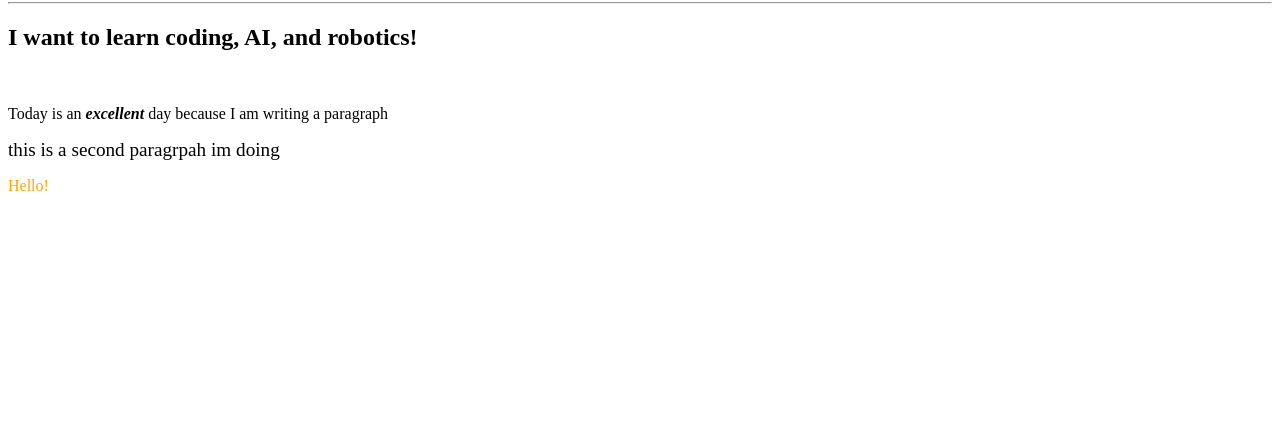
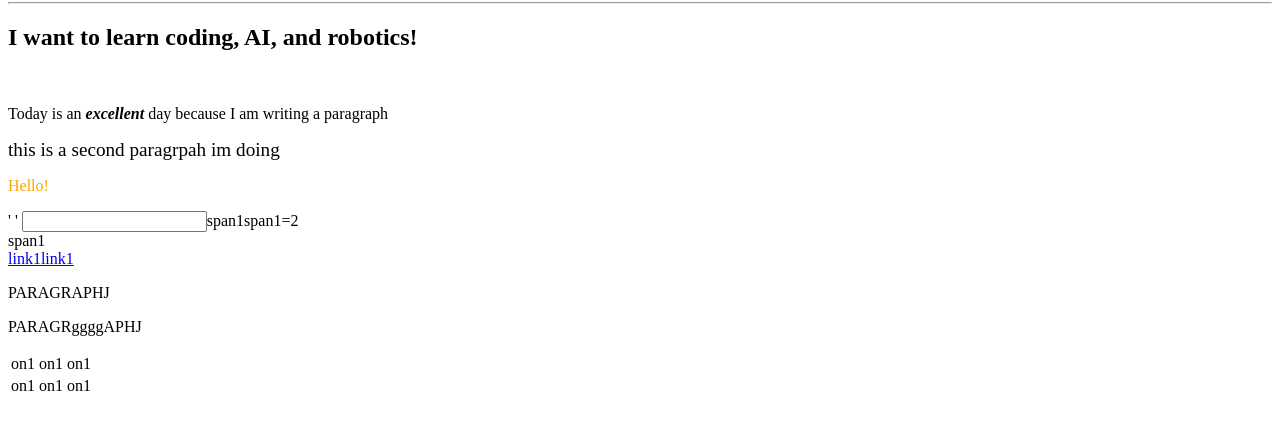
Before and after one commit to seagullcodes/LearningPython, a plain HTML site: page learninghtml/index.html in a window 1280 px wide. Shown: the part 78-508 px from the top of the page. Drawn offline with Linux system fonts and the light colour scheme.

```diff
--- a/learninghtml/index.html
+++ b/learninghtml/index.html
@@ -16,6 +16,28 @@
         <p><big>this is a second paragrpah im doing
         </big></p>
         <p style = "color: orange"; background-color:lightblue;>Hello!</p>
+        <table>
+            <tr>
+                <td>on1</td>'
+                <td>on1</td>
+                <td>on1</td>
+            </tr>
+            <tr>
+                <td>on1</td>'
+                <td>on1</td>
+                <td>on1</td>
+            </tr>
 
+
+            <input type = “text” />
+            <span>span1</span>
+            <span>span1=2</span>
+            <div>span1</div>
+
+            <a href = "@">link1</a>
+            <a href = "@">link1</a>
+
+            <p>PARAGRAPHJ</p>
+            <p>PARAGRggggAPHJ</p>
     </body>
 </html>
```
Also changed, not shown: 2 other files.
